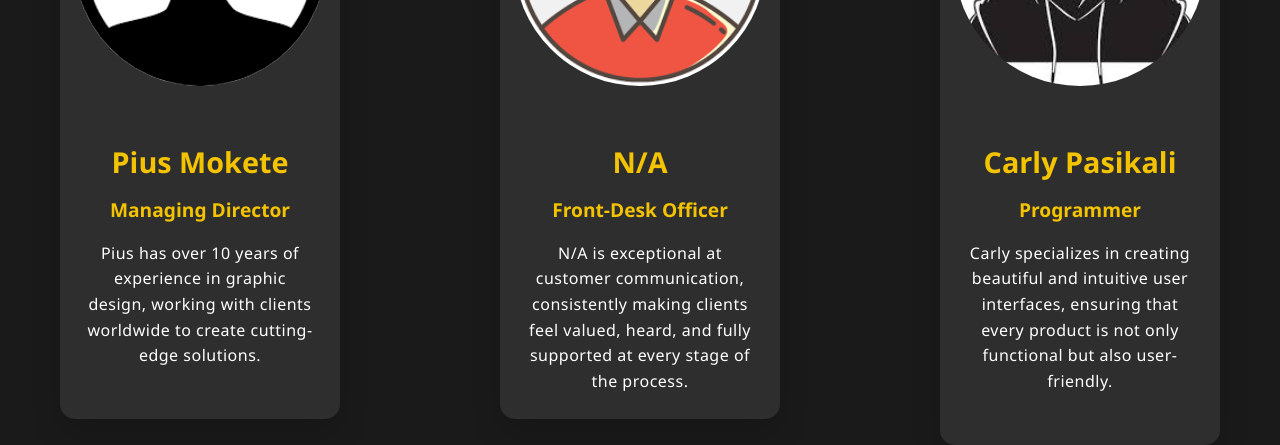
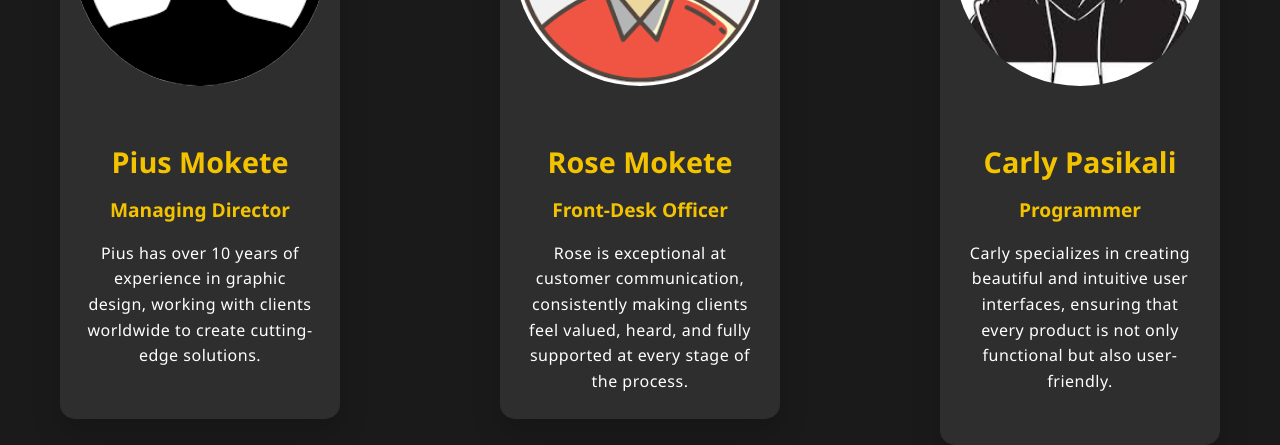
Before and after one commit to savedbyict/Officeman2, a plain HTML site: page index.html in a window 1280 px wide. Shown: the part 4940-5385 px from the top of the page. Drawn offline with nearby package versions, Linux system fonts and the light colour scheme.

Commit message:
Update index.html

```diff
--- a/index.html
+++ b/index.html
@@ -319,9 +319,9 @@
             <img src="img/team/default2.png" alt="Team Member 2" class="team-member-img">
           </div>
           <div class="team-member-info">
-            <h3>N/A</h3>
+            <h3>Rose Mokete</h3>
             <p class="role">Front-Desk Officer</p>
-            <p class="description">N/A is exceptional at customer communication, consistently making clients feel valued, heard, and fully supported at every stage of the process.</p>
+            <p class="description">Rose is exceptional at customer communication, consistently making clients feel valued, heard, and fully supported at every stage of the process.</p>
           </div>
         </div>
 
```
